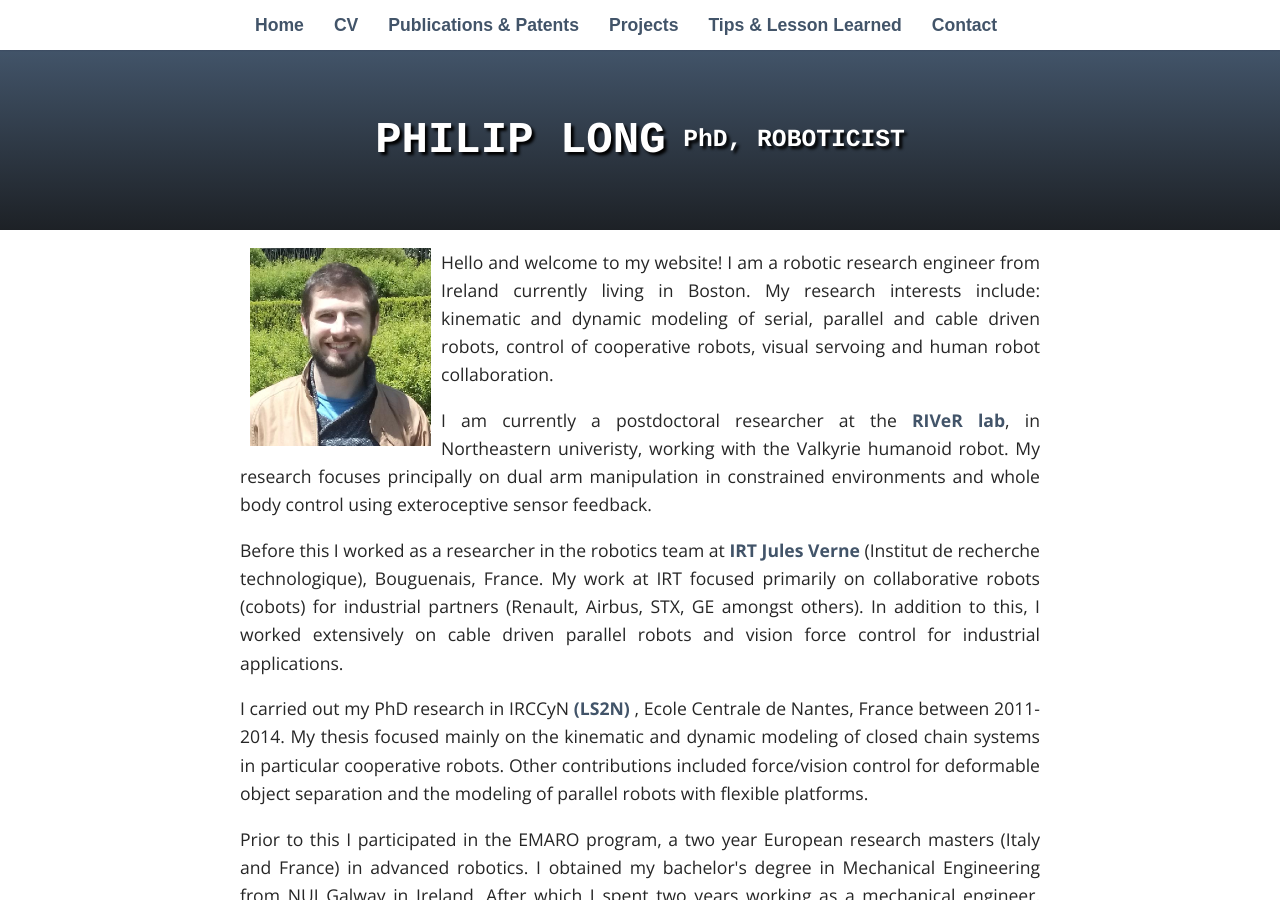
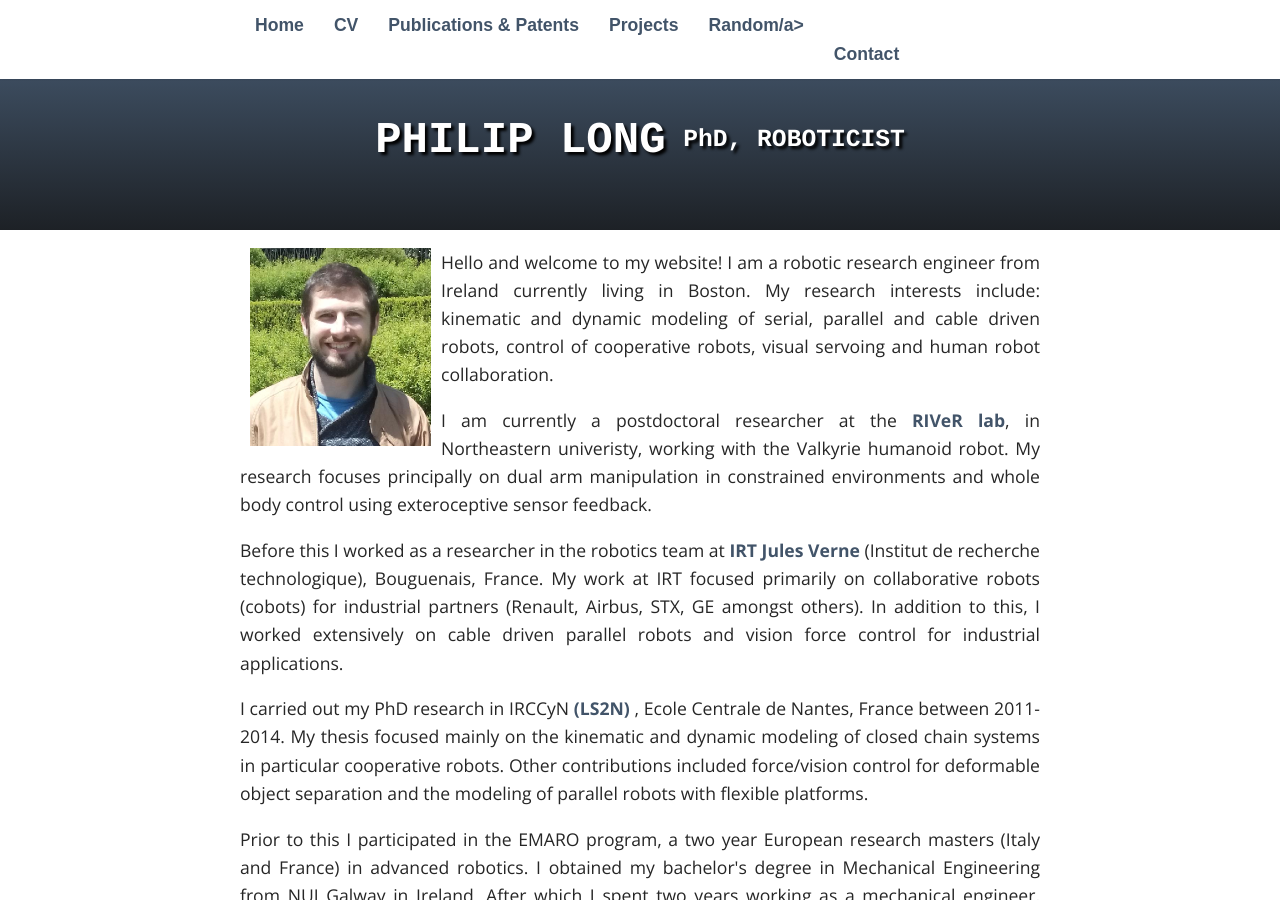
Before and after one commit to philip-long/philip-long.github.io, a Jekyll site: the page built from index.html, in a window 1280 px wide and 900 px high. Built offline with Jekyll 4.4.1, drawn with Linux system fonts in a browser that asks for light colours; some web fonts are replaced.

Commit message:
Update header.html

```diff
--- a/_includes/header.html
+++ b/_includes/header.html
@@ -7,7 +7,7 @@
 	        		<li><a href="/cv">CV</a></li>
 	        		<li><a href="/publications">Publications & Patents</a></li>
 	        		<li><a href="/projects">Projects</a></li>
-				<li><a href="/random">Tips & Lesson Learned</a></li>
+				<li><a href="/random">Random/a></li>
 	                        <li><a href="/contact">Contact</a></li>
 	    		</ul>
 			</nav>
```
